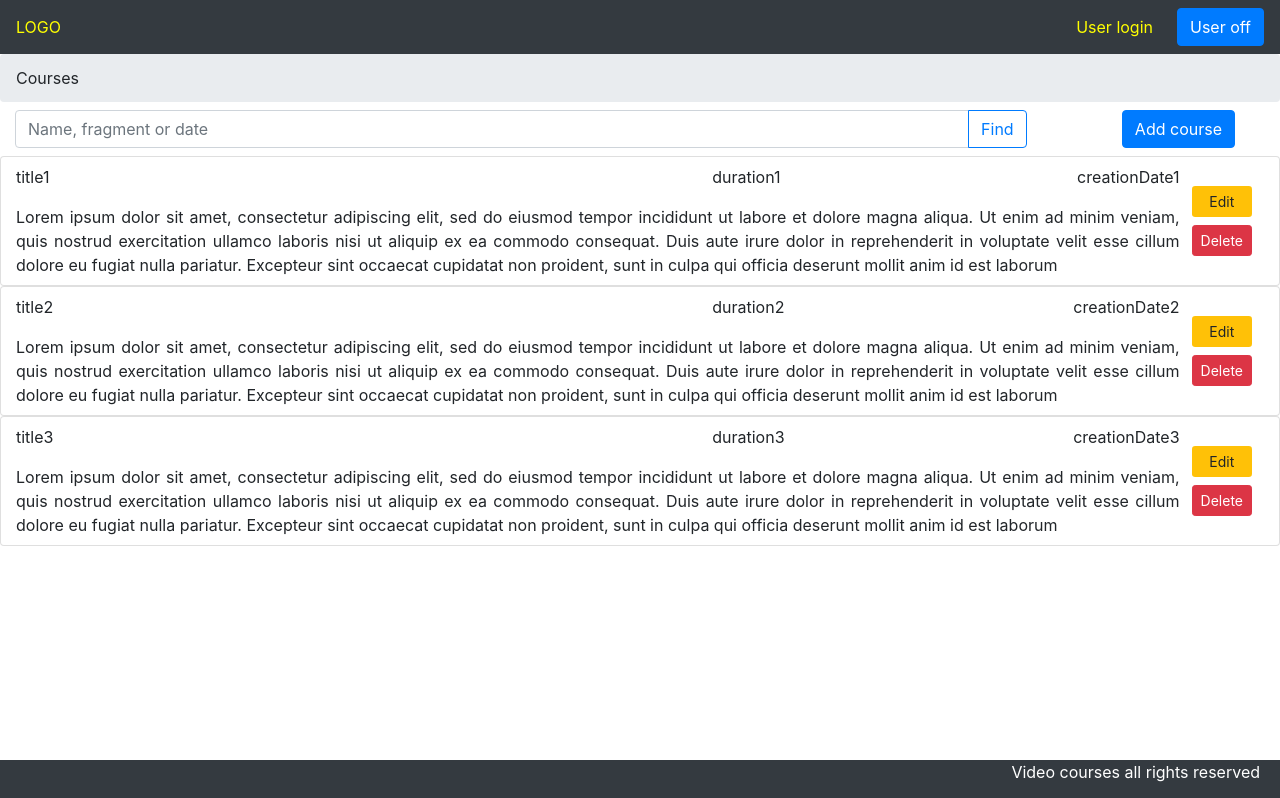
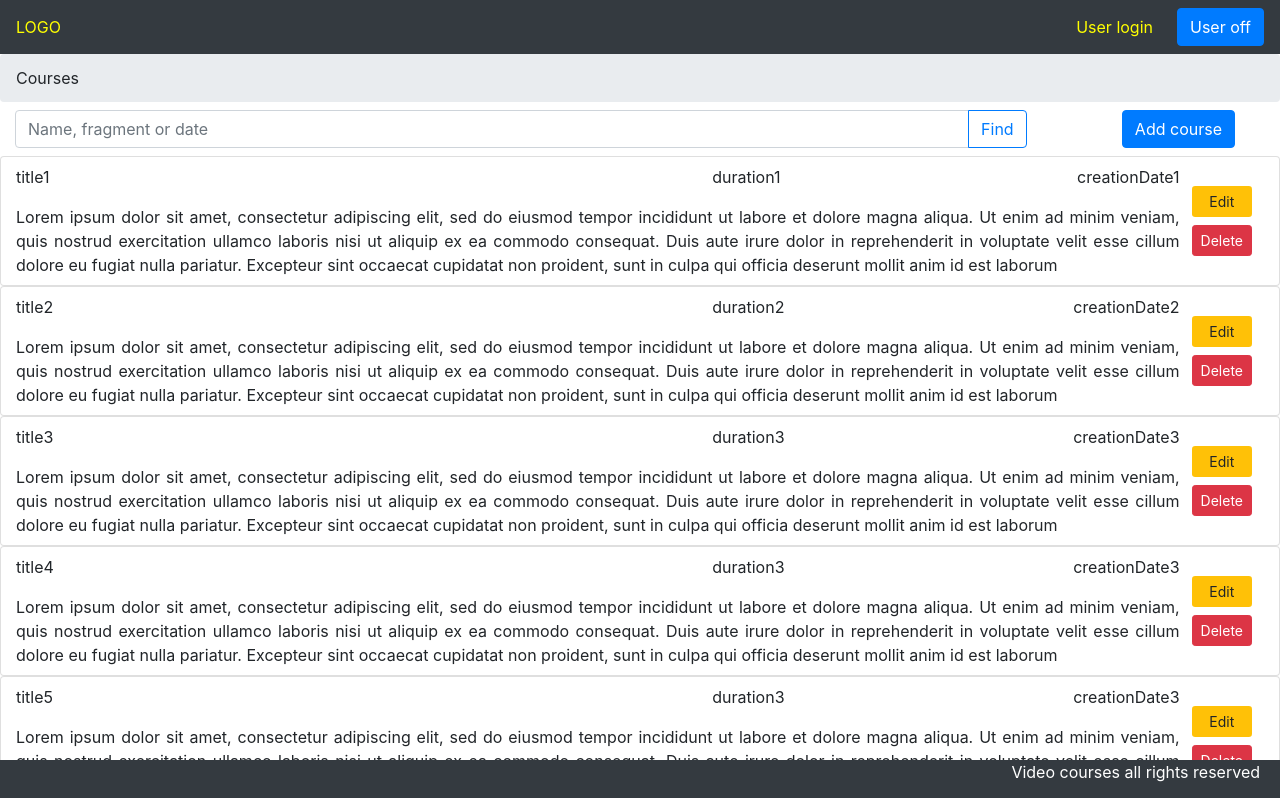
Before and after one commit to Yuriy1988/ang_task, an Angular app: page / in a window 1280 px wide. Shown: the top 798 px of the page. Built offline with nearby package versions, Linux system fonts and the light colour scheme.

Commit message:
added outputs for some buttons

```diff
--- a/src/app/app.module.ts
+++ b/src/app/app.module.ts
@@ -1,3 +1,4 @@
+import { FormsModule } from '@angular/forms';
 import { BrowserModule } from '@angular/platform-browser';
 import { NgModule } from '@angular/core';
 
@@ -11,10 +12,10 @@ import { CoursesModule } from './courses/courses.module';
   ],
   imports: [
     BrowserModule,
+    FormsModule,
     SharedModule,
     CoursesModule,
   ],
-  providers: [],
   bootstrap: [AppComponent]
 })
 export class AppModule { }
--- a/src/app/courses/course-list/course-list.component.html
+++ b/src/app/courses/course-list/course-list.component.html
@@ -1,5 +1,8 @@
 <div>
   <app-breadcrumbs></app-breadcrumbs>
-  <app-toolbox></app-toolbox>
+  <app-toolbox
+    (find)="findCourse($event)"
+    (add)="addCourse()"
+  ></app-toolbox>
   <app-course *ngFor="let course of courses" [course]="course"></app-course>
 </div>
--- a/src/app/courses/course-list/course-list.component.ts
+++ b/src/app/courses/course-list/course-list.component.ts
@@ -25,6 +25,34 @@ const courses = [
     duration: 'duration3',
     description,
   },
+  {
+    id: 'id4',
+    title: 'title4',
+    creationDate: 'creationDate3',
+    duration: 'duration3',
+    description,
+  },
+  {
+    id: 'id5',
+    title: 'title5',
+    creationDate: 'creationDate3',
+    duration: 'duration3',
+    description,
+  },
+  {
+    id: 'id6',
+    title: 'title5',
+    creationDate: 'creationDate3',
+    duration: 'duration3',
+    description,
+  },
+  {
+    id: 'id7',
+    title: 'title5',
+    creationDate: 'creationDate3',
+    duration: 'duration3',
+    description,
+  },
 ];
 
 
@@ -39,4 +67,12 @@ export class CourseListComponent implements OnInit {
   ngOnInit() {
     this.courses = courses;
   }
+
+  findCourse(value: string): void {
+      console.log(value);
+  }
+
+  addCourse(): void {
+    console.log('add course');
+  }
 }
--- a/src/app/shared/ui-components/toolbox/toolbox.component.html
+++ b/src/app/shared/ui-components/toolbox/toolbox.component.html
@@ -6,13 +6,21 @@
         class="form-control"
         placeholder="Name, fragment or date"
         aria-label="Recipient's username"
+        [(ngModel)]="searchValue"
       >
       <div class="input-group-append">
-        <button class="btn btn-outline-primary" type="button">Find</button>
+        <button
+          class="btn btn-outline-primary"
+          type="button"
+          (click)="onFindClick(searchValue)"
+        >Find</button>
       </div>
     </div>
   </div>
   <div class="col-2 d-flex justify-content-end">
-    <button class="btn btn-primary">Add course</button>
+    <button
+    class="btn btn-primary"
+    (click)="onAddClick()"
+    >Add course</button>
   </div>
 </div>
--- a/src/app/shared/ui-components/toolbox/toolbox.component.ts
+++ b/src/app/shared/ui-components/toolbox/toolbox.component.ts
@@ -1,4 +1,4 @@
-import { Component } from '@angular/core';
+import { Component, Output, EventEmitter } from '@angular/core';
 
 @Component({
   selector: 'app-toolbox',
@@ -6,5 +6,15 @@ import { Component } from '@angular/core';
   styleUrls: ['./toolbox.component.scss']
 })
 export class ToolboxComponent {
+  searhValue: string;
+  @Output() find = new EventEmitter<string>();
+  @Output() add = new EventEmitter<string>();
 
+  onFindClick(value: string): void {
+    this.find.emit(value);
+  }
+
+  onAddClick(): void {
+    this.add.emit();
+  }
 }
--- a/src/app/shared/ui-components/ui-components.module.ts
+++ b/src/app/shared/ui-components/ui-components.module.ts
@@ -5,10 +5,12 @@ import { HeaderComponent } from './header/header.component';
 import { FooterComponent } from './footer/footer.component';
 import { NgModule } from '@angular/core';
 import { CommonModule } from '@angular/common';
+import { FormsModule } from '@angular/forms';
 
 @NgModule({
   imports: [
-    CommonModule
+    CommonModule,
+    FormsModule,
   ],
   declarations: [
     FooterComponent,
```
Also changed, not shown: src/app/app.component.html (line endings or trailing spaces).
